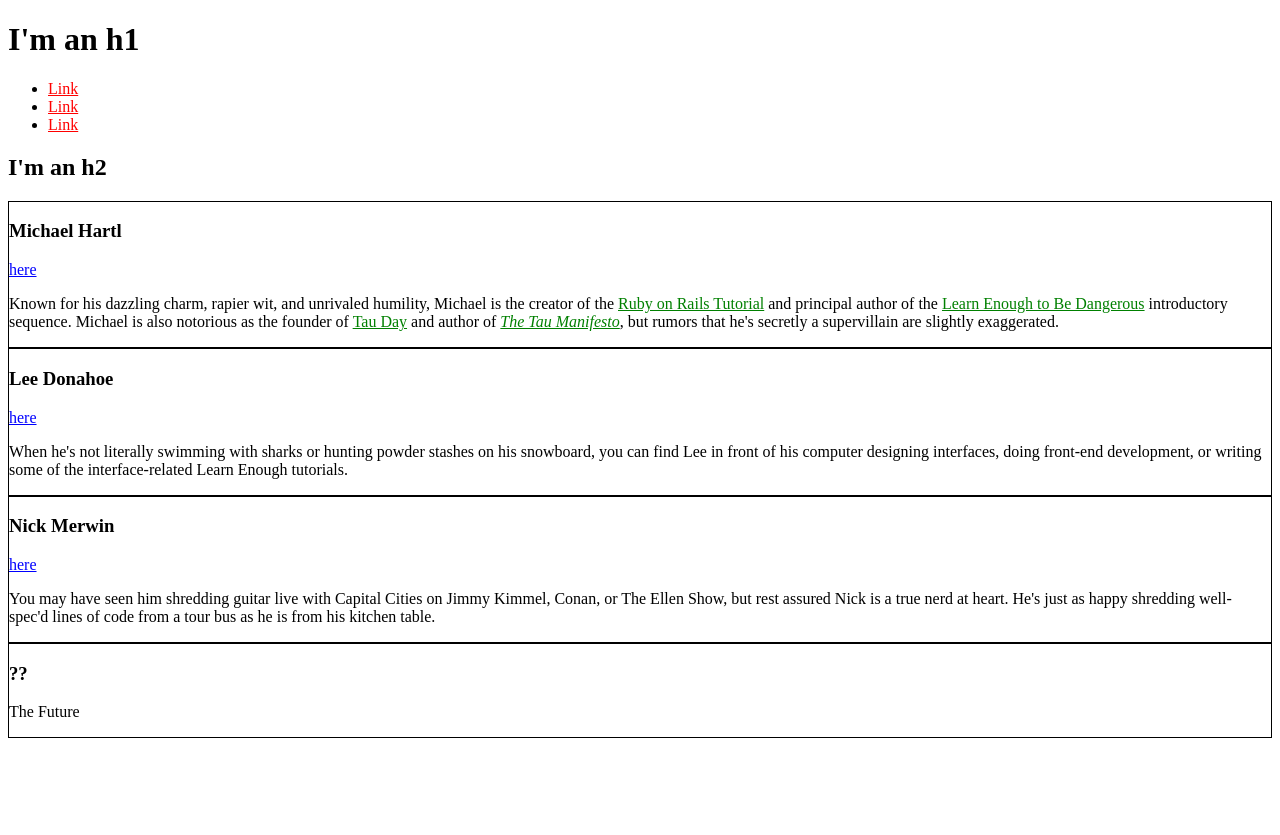
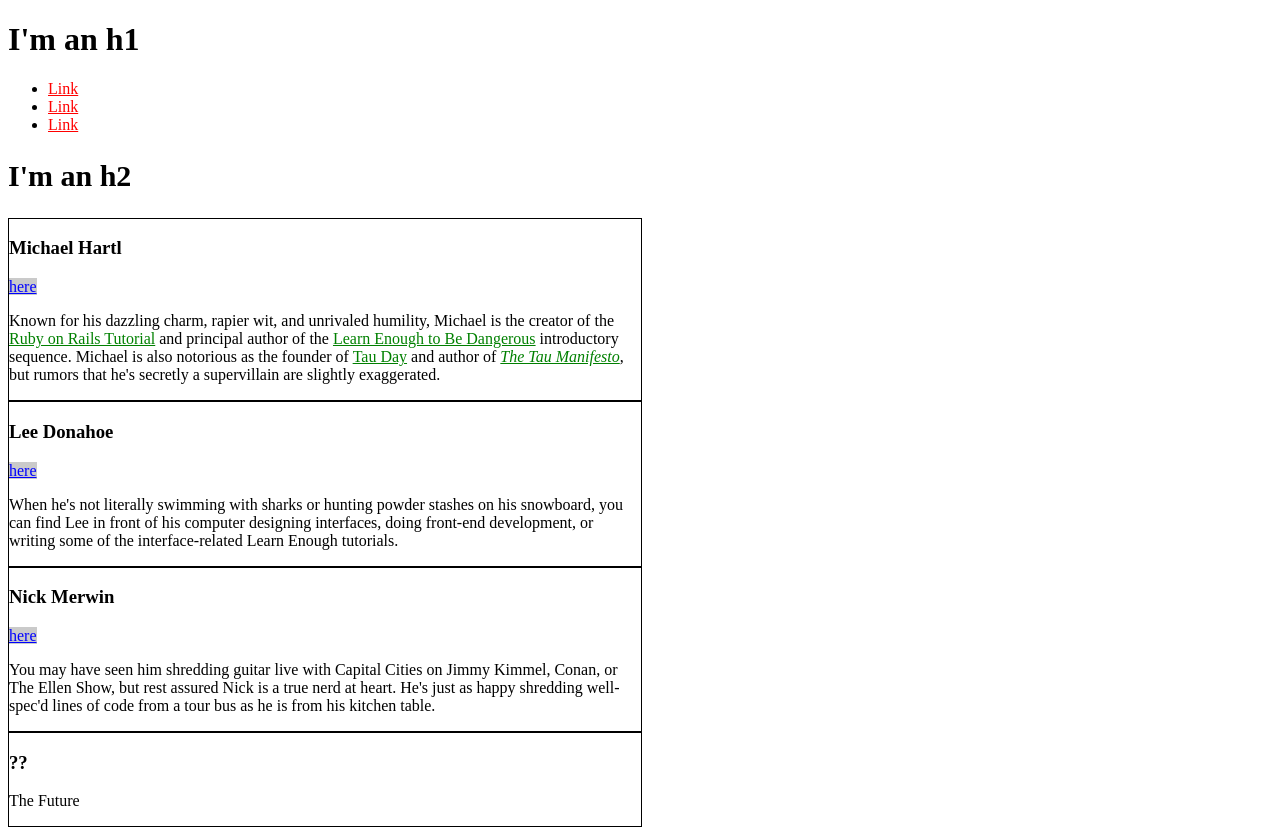
Before and after one commit to clay-carrigan/clay-carrigan.github.io, a plain HTML site: page index.html in a window 1280 px wide. Before the commit the page ends 800 px from the top, so only its background shows below. Drawn offline with Linux system fonts and the light colour scheme.

Commit message:
Do some resizing

```diff
--- a/index.html
+++ b/index.html
@@ -8,13 +8,23 @@
       a {
         color: #ff0000;
       }
+      h2{
+        font-size: 30px;
+      }
+      /*BIO STYLES*/
+      .bio-wrapper{
+
+      }
       .bio-box {
         border: 1px solid black;
+        width: 50%;
       }
       .bio-copy a {
         color: green;
       }
+      /*SOCIAL STYLES*/
       .social-link {
+        background: rgba(150, 150, 150, .5);
         color: blue;
       }
     </style>
@@ -33,6 +43,7 @@
       </li>
     </ul>
     <h2>I'm an h2</h2>
+       <div class="bio-wrapper">
         <div class="bio-box">
           <h3>Michael Hartl</h3>
           <a href="http://twitter.com/mhartl" class="social-link">here</a>
@@ -82,5 +93,6 @@
           The Future
         </p>
       </div>
+    </div>
   </body>
 </html>
```
Lines whose indentation alone changed are shown as unchanged.
